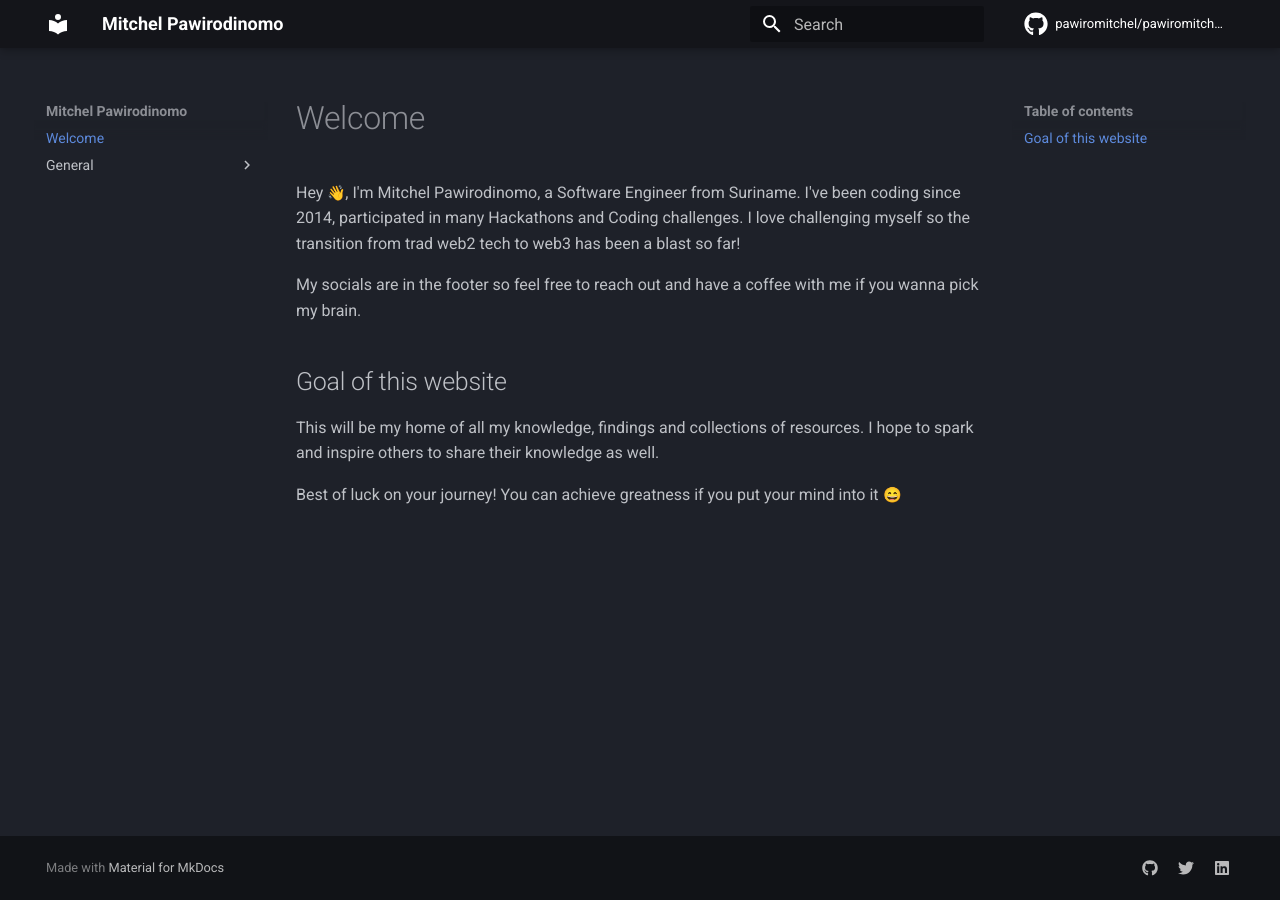
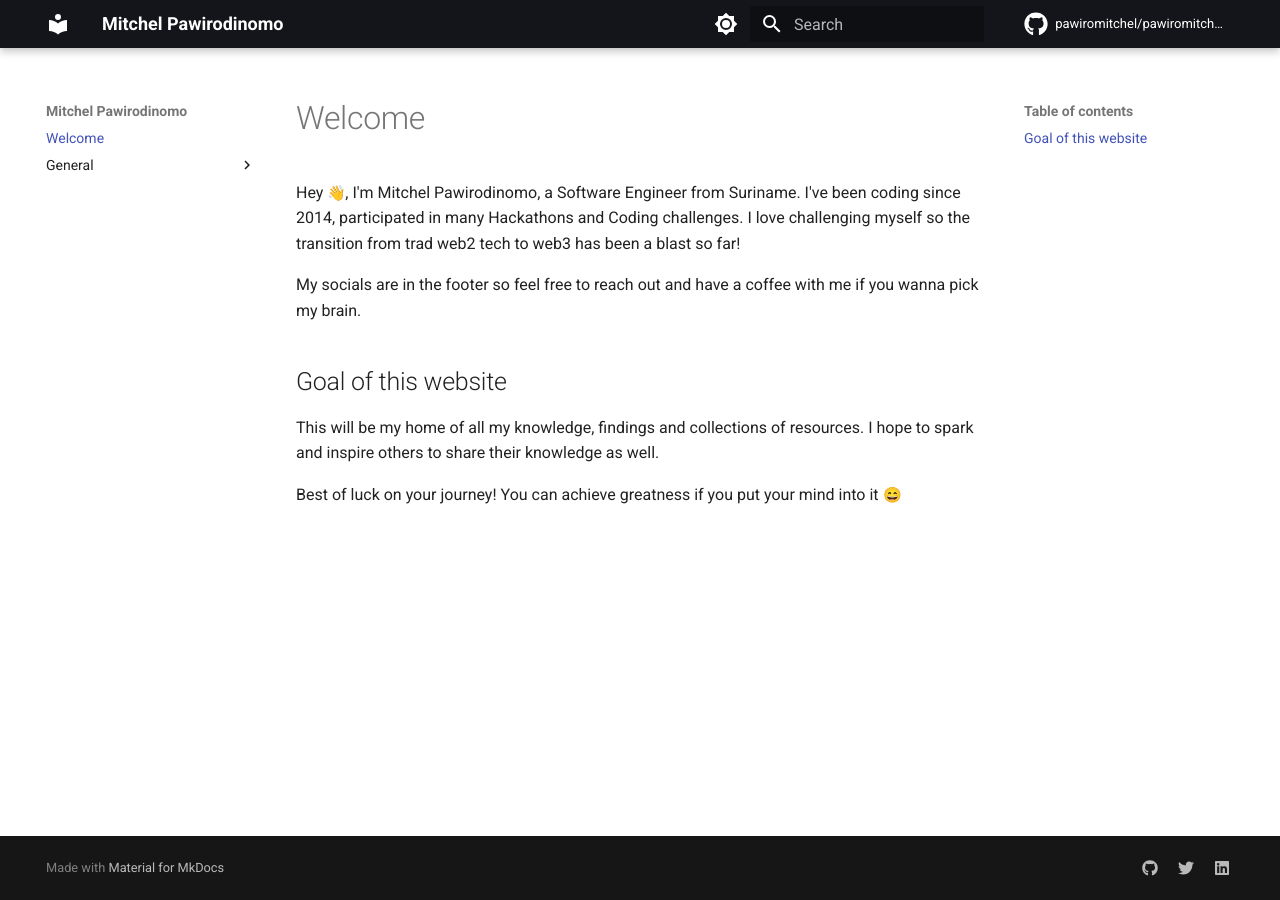
Before and after one commit to pawiromitchel/pawiromitchel.com, an MkDocs documentation site: the page built from docs/index.md, in a window 1280 px wide. Built offline with MkDocs 1.6.1 and Material for MkDocs 9.7.7, drawn with Linux system fonts in a browser that asks for light colours; emoji names are drawn with the system emoji font; comment, search, counter and statistics services are not loaded.

Commit message:
light / dark mode

```diff
--- a/mkdocs.yml
+++ b/mkdocs.yml
@@ -7,9 +7,21 @@
 theme:
   name: material
   palette:
-    scheme: slate
-    primary: black
-    accent: indigo
+    # Palette toggle for light mode
+    - media: "(prefers-color-scheme: light)"
+      scheme: default
+      primary: black
+      toggle:
+        icon: material/brightness-7
+        name: Switch to dark mode
+
+    # Palette toggle for dark mode
+    - media: "(prefers-color-scheme: dark)"
+      scheme: slate
+      primary: black
+      toggle:
+        icon: material/brightness-4
+        name: Switch to system preference
   features:
     - header.autohide
     - navigation.tracking
```
